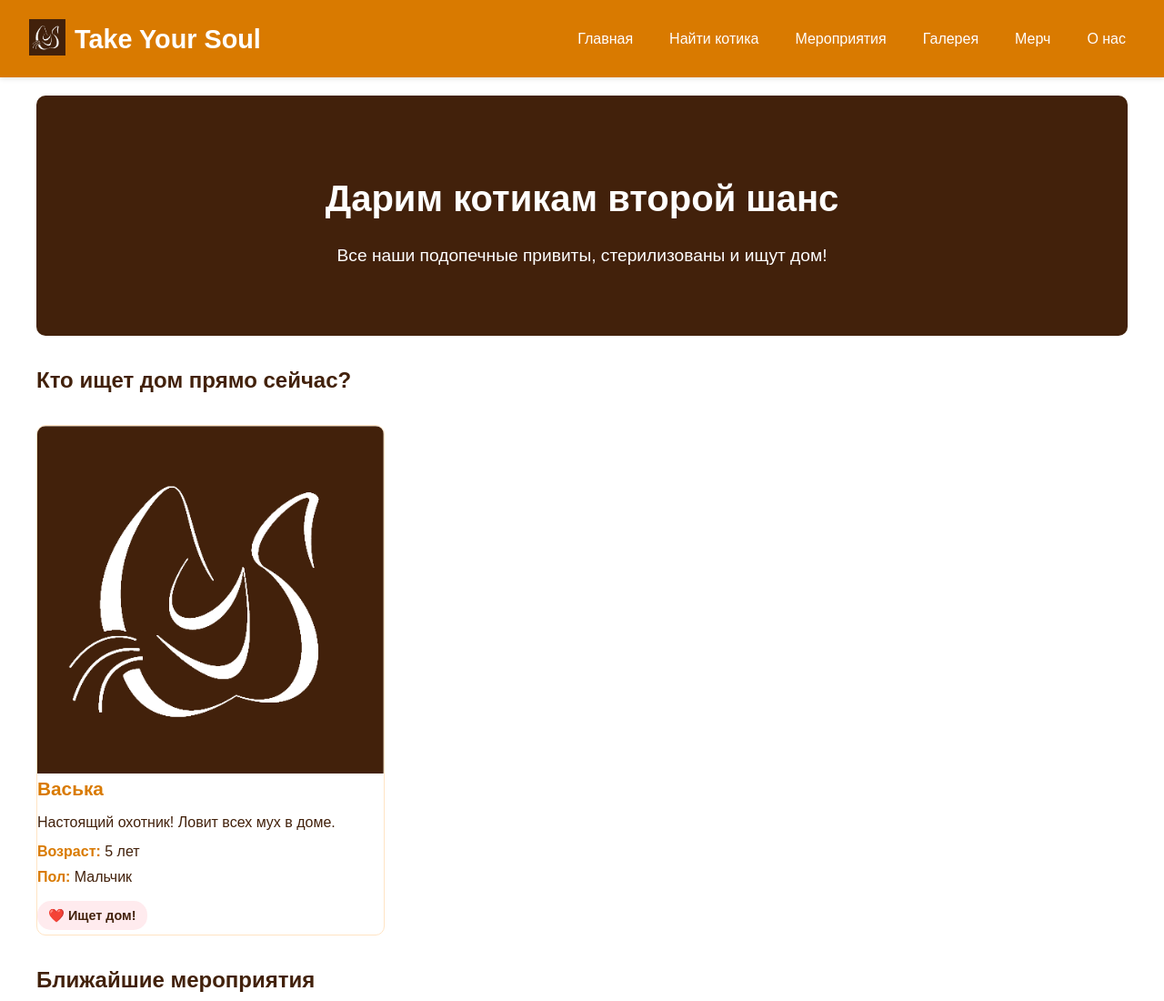
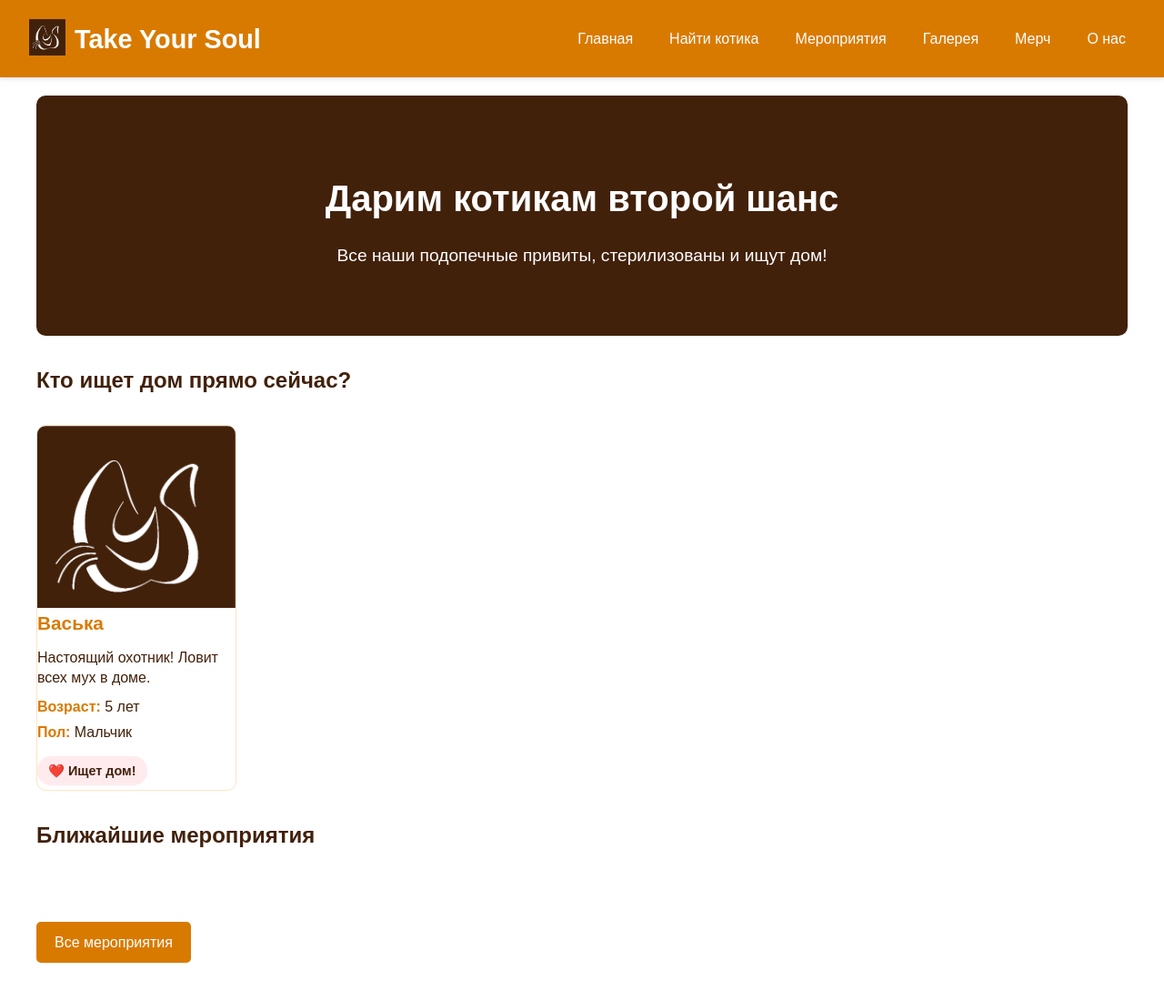
Before and after one commit to quant-aura/take_your_soul, a plain HTML site: page index.html in a window 1280 px wide. Shown: the top 1100 px of the page at 91% size. Drawn offline with Linux system fonts and the light colour scheme.

Commit message:
Renovation6

```diff
--- a/css/style.css
+++ b/css/style.css
@@ -106,7 +106,7 @@ main {
 /* Карточки */
 .cards-container {
     display: grid;
-    grid-template-columns: repeat(auto-fill, minmax(300px, 1fr));
+    grid-template-columns: repeat(auto-fill, minmax(200px, 1fr));
     gap: 25px;
     margin: 30px 0;
 }
@@ -133,7 +133,6 @@ main {
 
 .card img {
     width: 100%;
-    height: 100%;
     object-fit: cover;
     transition: transform 0.5s ease;
 }
--- a/js/main.js
+++ b/js/main.js
@@ -49,8 +49,10 @@ function displayCats(cats, containerId) {
 
     container.innerHTML = cats.map(cat => `
         <div class="card">
-            <img src="${cat.photo_url}" alt="${cat.name}"
-                onerror="this.src='assets/no_image.png'" loading="lazy">
+            <div class="card-img-container">
+                <img src="${cat.photo_url}" alt="${cat.name}"
+                    onerror="this.src='assets/no_image.png'" loading="lazy">
+            </div>
             <div class="cat-info">
                 <h3>${cat.name}</h3>
                 <p class="cat-description">${cat.description}</p>
```
